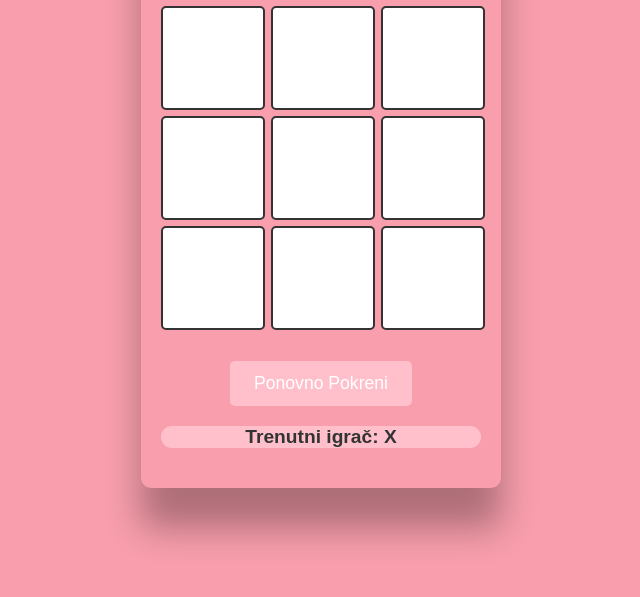
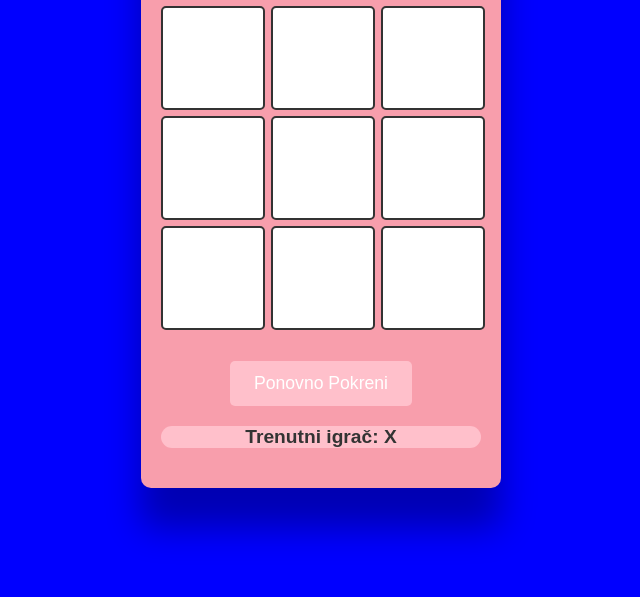
Before and after one commit to emamatkovicc4/Novi-, a plain HTML site: page index.html in a window 1280 px wide. Shown: the part 203-800 px from the top of the page, without its empty margins (319-959 px from the left). Drawn offline with Linux system fonts and the light colour scheme.

Commit message:
ovo je prva promjena

```diff
--- a/style.css
+++ b/style.css
@@ -5,7 +5,7 @@ body {
     align-items: center;
     height: 100vh;
     margin: 0;
-    background-color: rgb(248, 158, 172);
+    background-color: blue;
     box-sizing: border-box;
 }
 
```
